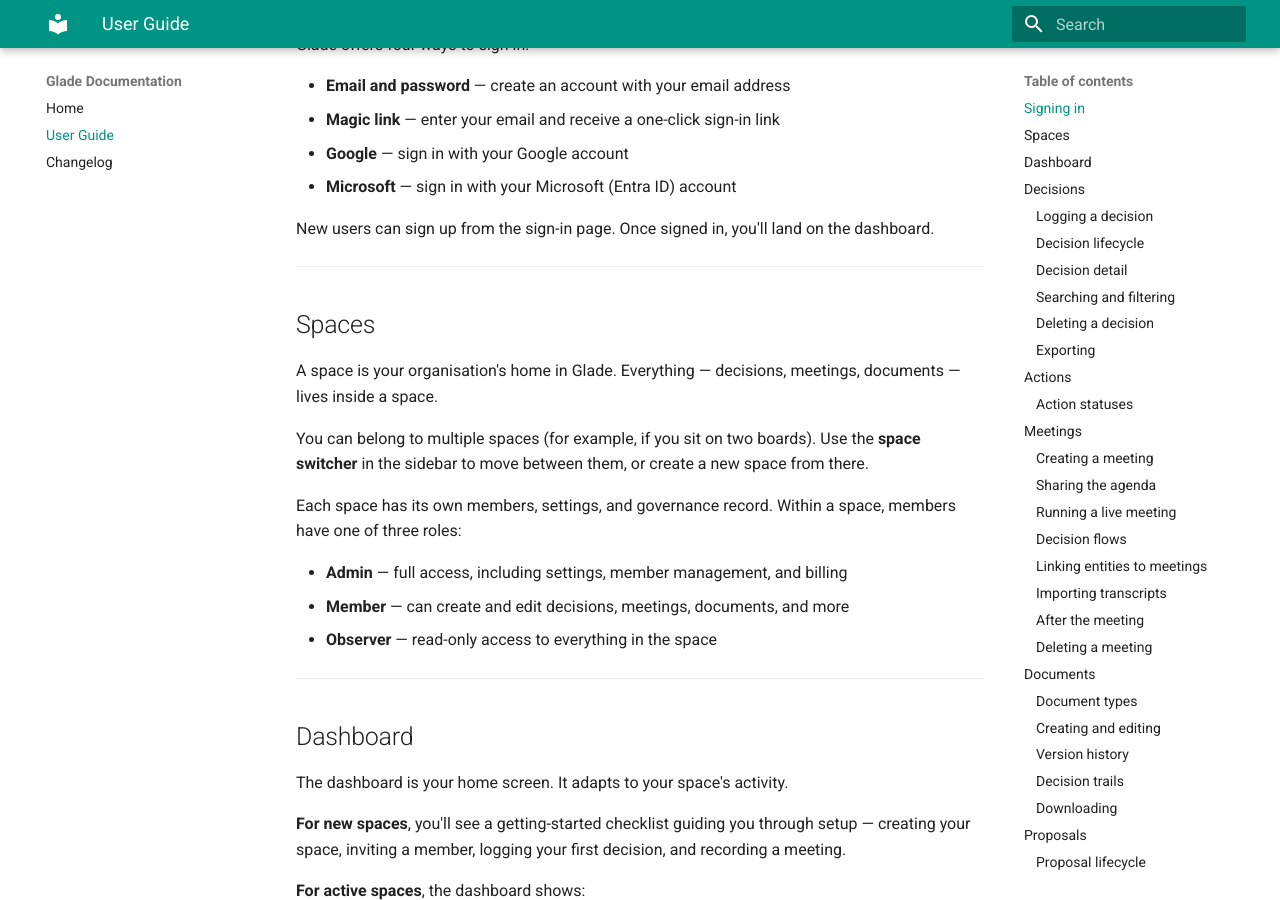
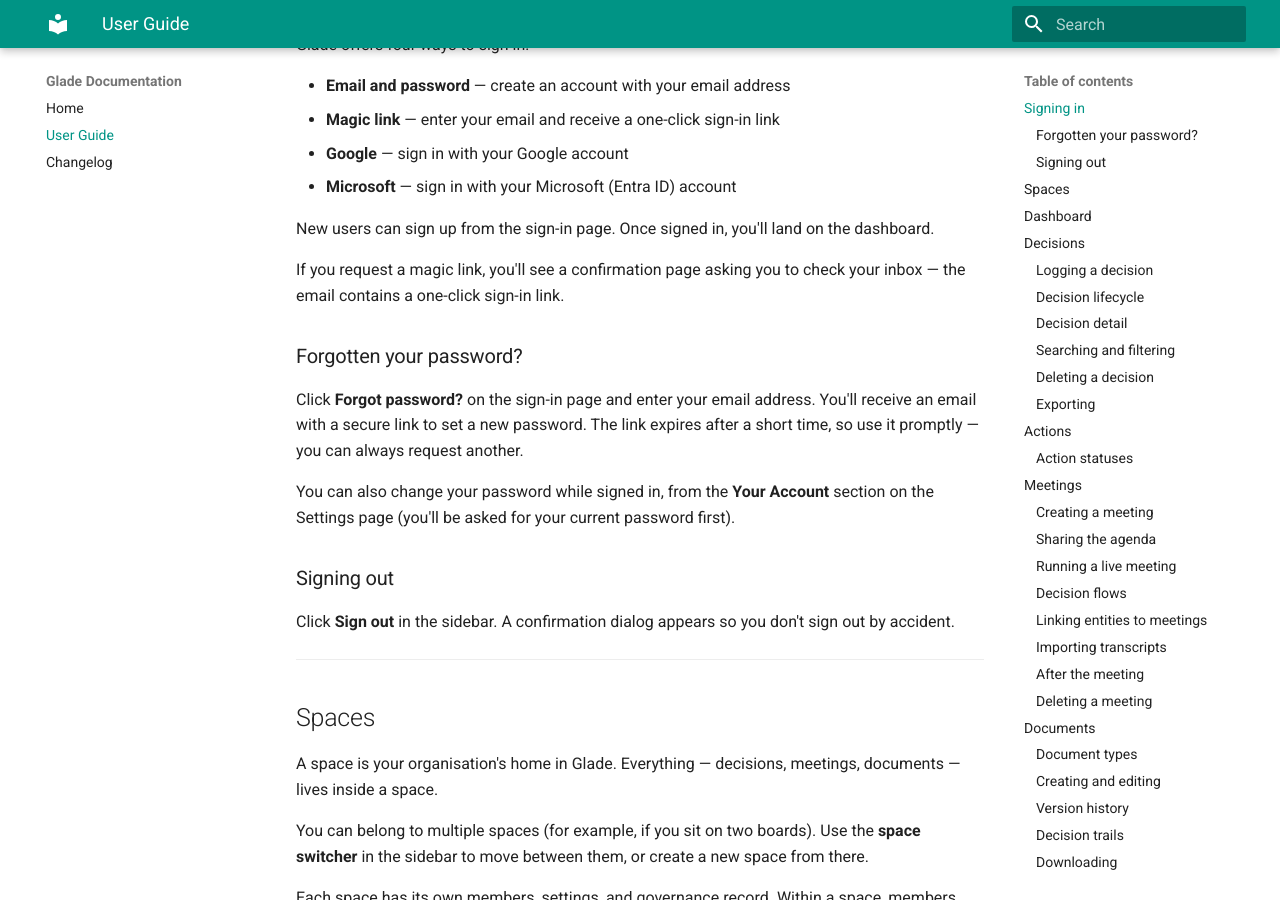
Before and after one commit to tomcwxyz/glade, an MkDocs documentation site: the page built from docs/user-guide.md, in a window 1280 px wide and 900 px high, scrolled down 316 px. Built offline with MkDocs 1.6.1 and Material for MkDocs 9.7.7, drawn with Linux system fonts in a browser that asks for light colours; some of the changed text lies outside the part shown.

Commit message:
docs: changelog + user-guide updates (account security, invites, branded emails)
User-facing docs for features already in main (password reset, change password,
email invites, branded emails). Generated via docs-updater; landing them here so
they reach main. Unrelated to the 4d AI tranche.

```diff
--- a/docs/user-guide.md
+++ b/docs/user-guide.md
@@ -14,6 +14,18 @@
 - **Microsoft** — sign in with your Microsoft (Entra ID) account
 
 New users can sign up from the sign-in page. Once signed in, you'll land on the dashboard.
+
+If you request a magic link, you'll see a confirmation page asking you to check your inbox — the email contains a one-click sign-in link.
+
+### Forgotten your password?
+
+Click **Forgot password?** on the sign-in page and enter your email address. You'll receive an email with a secure link to set a new password. The link expires after a short time, so use it promptly — you can always request another.
+
+You can also change your password while signed in, from the **Your Account** section on the Settings page (you'll be asked for your current password first).
+
+### Signing out
+
+Click **Sign out** in the sidebar. A confirmation dialog appears so you don't sign out by accident.
 
 ---
 
@@ -384,6 +396,10 @@
 - Space name and description
 - Restart the onboarding walkthrough
 
+### Your Account
+
+- Change your password — enter your current password, then choose a new one
+
 ### Plan and billing
 
 - View your current plan (Seedling, Canopy, or Old Growth) and usage
@@ -427,7 +443,7 @@
 
 Manage your space's members from the **Members** page in the sidebar.
 
-- **Invite** new members by email
+- **Invite** new members by email — if they already have a Glade account, they're added to your space straight away; if not, they receive an invitation email with a sign-up link and join your space automatically when they sign up
 - **Assign roles** — Admin, Member, or Observer
 - **Remove** members who have left
 
```
Also changed, not shown: docs/changelog.md (+16 -0 lines), docs/.docs-state.json.
